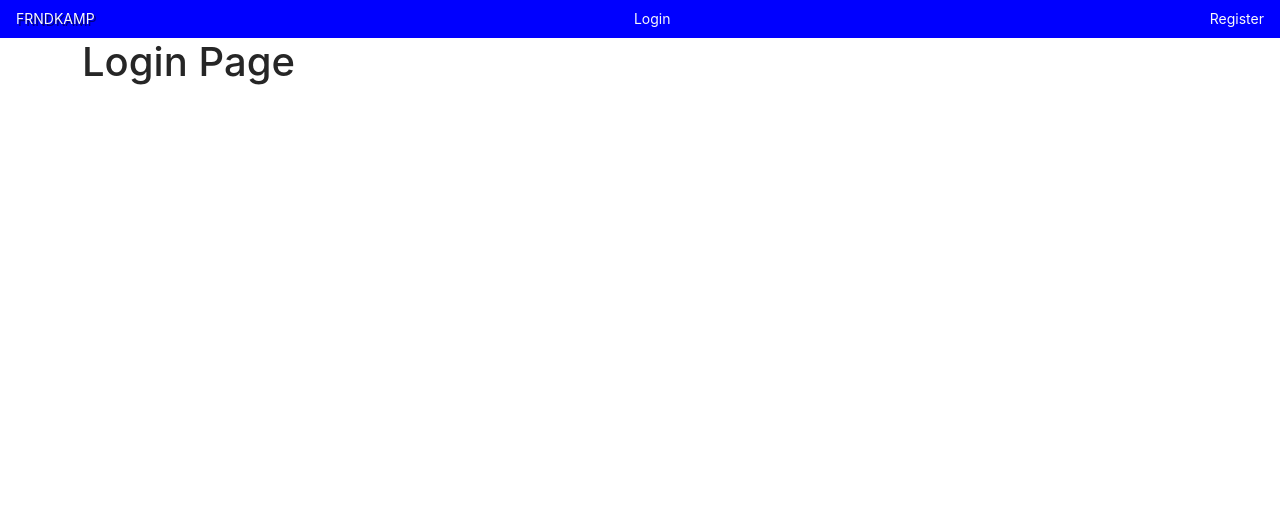
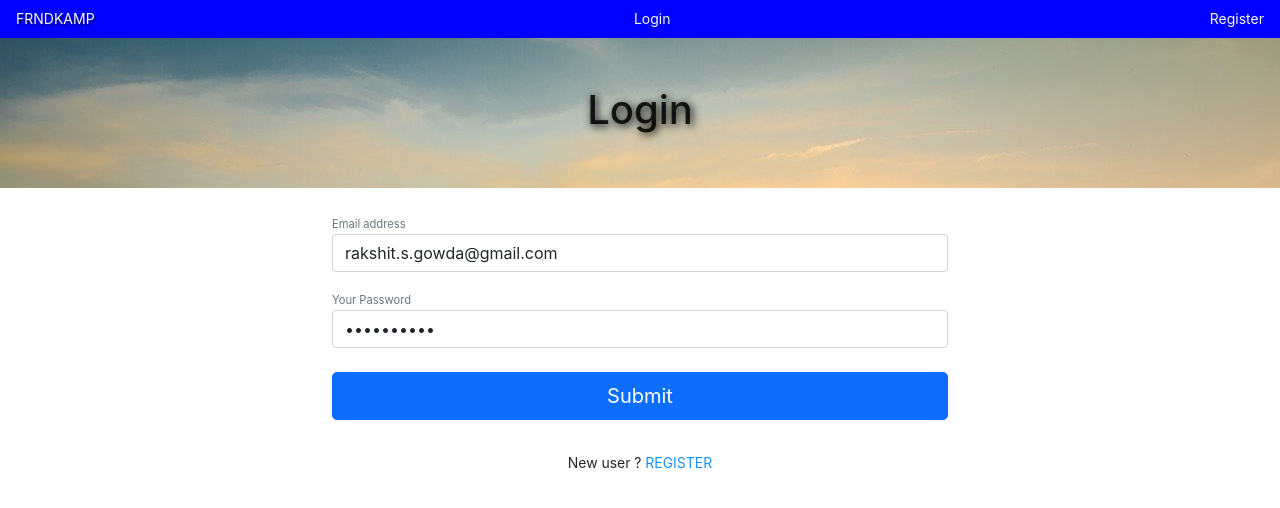
Before and after one commit to rakshithsgowda/mern-practise-socialmedia-frontend, a Next.js app: page /login in a window 1280 px wide. Shown: the top 508 px of the page. Built offline with nearby package versions, Linux system fonts and the light colour scheme.

Commit message:
login page

```diff
--- a/components/forms/AuthForm.js
+++ b/components/forms/AuthForm.js
@@ -11,9 +11,11 @@ const AuthForm = ({
   setPassword,
   setSecret,
   loading,
+  page,
 }) => {
   return (
     <form onSubmit={handleSubmit}>
+      {page !== 'login' && (
         <div className='form-group py-2'>
           <small>
             <label className='text-muted'>Name</label>
@@ -26,6 +28,7 @@ const AuthForm = ({
             placeholder='Enter Your Name'
           />
         </div>
+      )}
 
       <div className='form-group py-2'>
         <small>
@@ -54,6 +57,8 @@ const AuthForm = ({
         />
       </div>
 
+      {page !== 'login' && (
+        <>
           <div className='form-group py-2'>
             <small>
               <label className='text-muted'>Pick a question</label>
@@ -75,10 +80,17 @@ const AuthForm = ({
               placeholder='Write your Answer here'
               className='form-control'
             />
-      </div>
+          </div>{' '}
+        </>
+      )}
+
       <div className='form-group d-grid py-3'>
         <button
-          disabled={!name || !email || !secret || !password}
+          disabled={
+            page === 'login'
+              ? !email || !password
+              : !name || !email || !secret || !password
+          }
           className='btn btn-primary btn-lg'
         >
           {loading ? <SyncOutLined spin className='py-1' /> : 'Submit'}
--- a/pages/login.js
+++ b/pages/login.js
@@ -1,9 +1,69 @@
+import { Modal } from 'antd'
+import axios from 'axios'
+import { useRouter } from 'next/dist/client/router'
+import Link from 'next/link'
+import { useState } from 'react'
+import { toast } from 'react-toastify'
+import AuthForm from '../components/forms/AuthForm'
+
 const Login = () => {
+  const [email, setEmail] = useState('rakshit.s.gowda@gmail.com')
+  const [password, setPassword] = useState('indiana123')
+  const [loading, setLoading] = useState(false)
+  const router = useRouter()
+
+  const handleSubmit = async (e) => {
+    e.preventDefault()
+    // check for name ,email,password,secret working
+    // console.log(name, email, password, secret);
+    try {
+      setLoading(true)
+      const { data } = await axios.post(
+        `${process.env.NEXT_PUBLIC_API}/login`,
+        {
+          email,
+          password,
+        }
+      )
+      Router.push('/')
+    } catch (err) {
+      toast.error(err.response.data)
+      setLoading(false)
+    }
+  }
+
   return (
-    <div className="container">
-      <div className="row">
-        <div className="col">
-          <h1>Login Page</h1>
+    <div className='container-fluid'>
+      <div className='row py-5 bg-default-image text-light'>
+        <div className='col text-center'>
+          <h1>Login </h1>
+        </div>
+      </div>
+
+      {loading ? <h1>Loading</h1> : ''}
+
+      <div className='row py-3'>
+        <div className='col-md-6 offset-md-3'>
+          <AuthForm
+            handleSubmit={handleSubmit}
+            email={email}
+            password={password}
+            setEmail={setEmail}
+            setPassword={setPassword}
+            loading={loading}
+            page='login'
+          />
+        </div>
+      </div>
+
+      <div className='row'>
+        <div className='col'>
+          <p className='text-center'>
+            New user ?
+            <Link href='/register'>
+              <a> REGISTER</a>
+            </Link>
+          </p>
         </div>
       </div>
     </div>
```
Also changed, not shown: pages/register.js (+10 -0 lines). Lines whose indentation alone changed are shown as unchanged.
